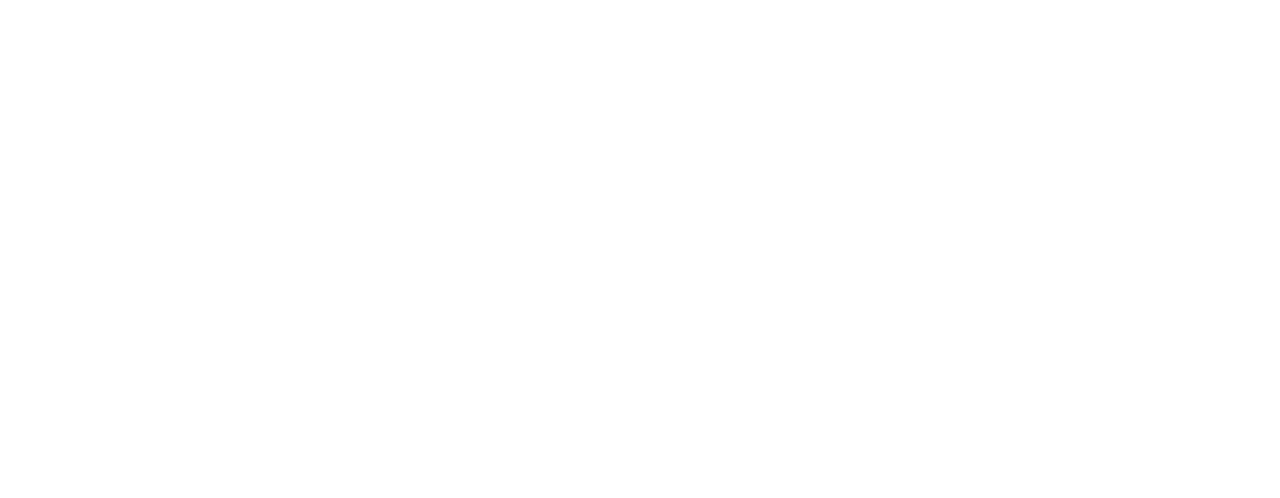
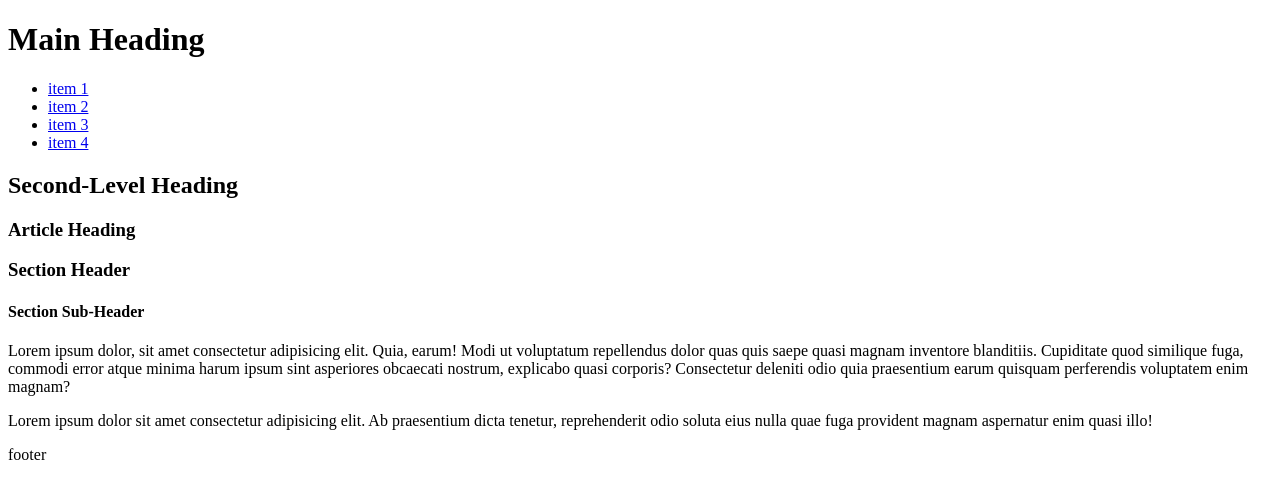
Before and after one commit to robert-laws/semantic-html-lynda, a plain HTML site: page index.html in a window 1280 px wide. Drawn offline with Linux system fonts and the light colour scheme.

Commit message:
add structured nesting for article-level content

```diff
--- a/index.html
+++ b/index.html
@@ -7,6 +7,33 @@
   <title>HTML5 Semantics</title>
 </head>
 <body>
-
+  <header>
+    <h1>Main Heading</h1>
+    <nav>
+      <ul>
+        <li><a href="#">item 1</a></li>
+        <li><a href="#">item 2</a></li>
+        <li><a href="#">item 3</a></li>
+        <li><a href="#">item 4</a></li>
+      </ul>
+    </nav>
+  </header>
+  <main>
+    <h2>Second-Level Heading</h2>
+    <article>
+      <h3>Article Heading</h3>
+      <section>
+        <h3>Section Header</h3>
+        <article>
+          <h4>Section Sub-Header</h4>
+          <p>Lorem ipsum dolor, sit amet consectetur adipisicing elit. Quia, earum! Modi ut voluptatum repellendus dolor quas quis saepe quasi magnam inventore blanditiis. Cupiditate quod similique fuga, commodi error atque minima harum ipsum sint asperiores obcaecati nostrum, explicabo quasi corporis? Consectetur deleniti odio quia praesentium earum quisquam perferendis voluptatem enim magnam?</p>
+          <p>Lorem ipsum dolor sit amet consectetur adipisicing elit. Ab praesentium dicta tenetur, reprehenderit odio soluta eius nulla quae fuga provident magnam aspernatur enim quasi illo!</p>
+        </article>
+      </section>
+    </article>
+  </main>
+  <footer>
+    <p>footer</p>
+  </footer>
 </body>
 </html>
```
